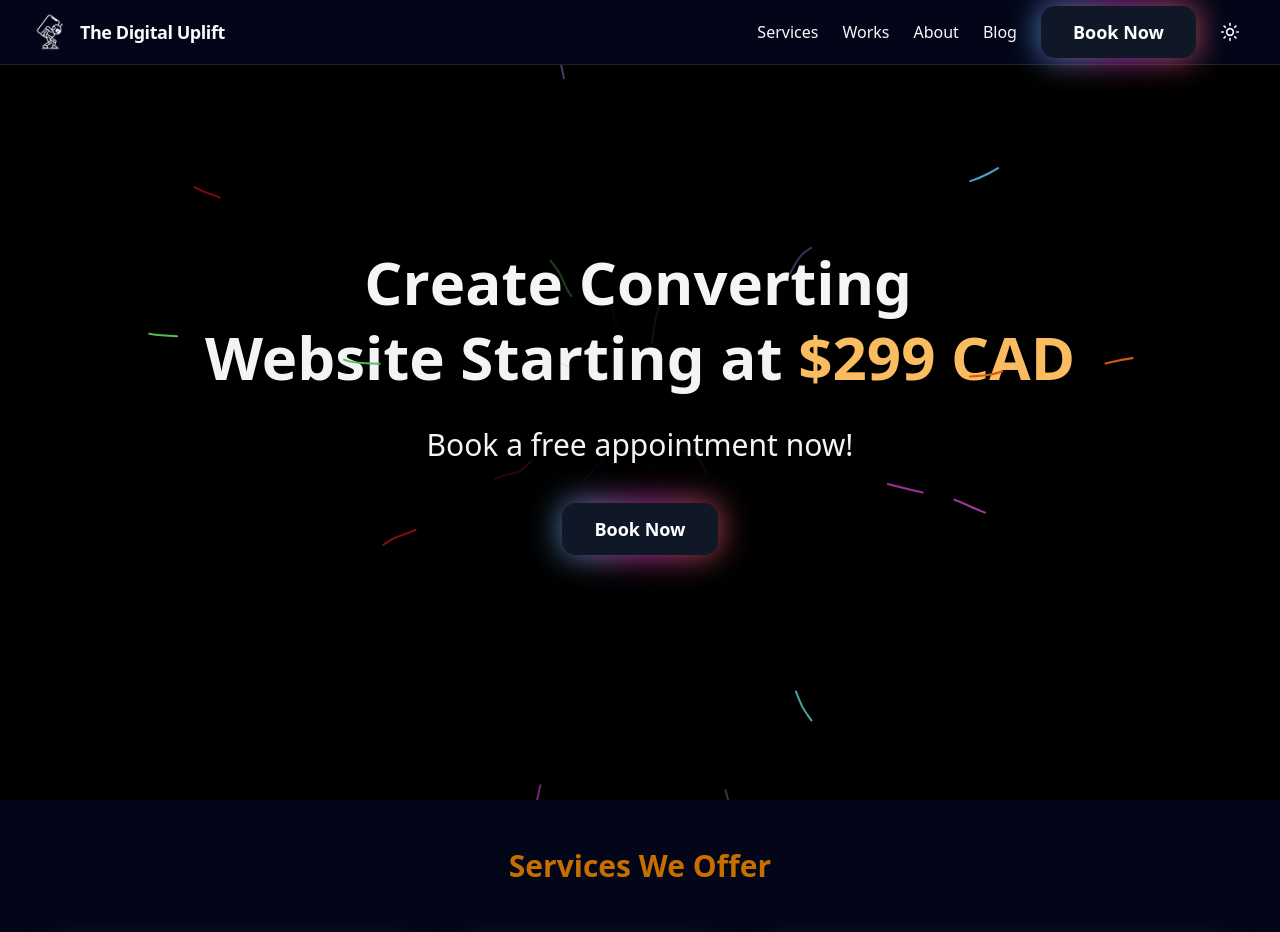
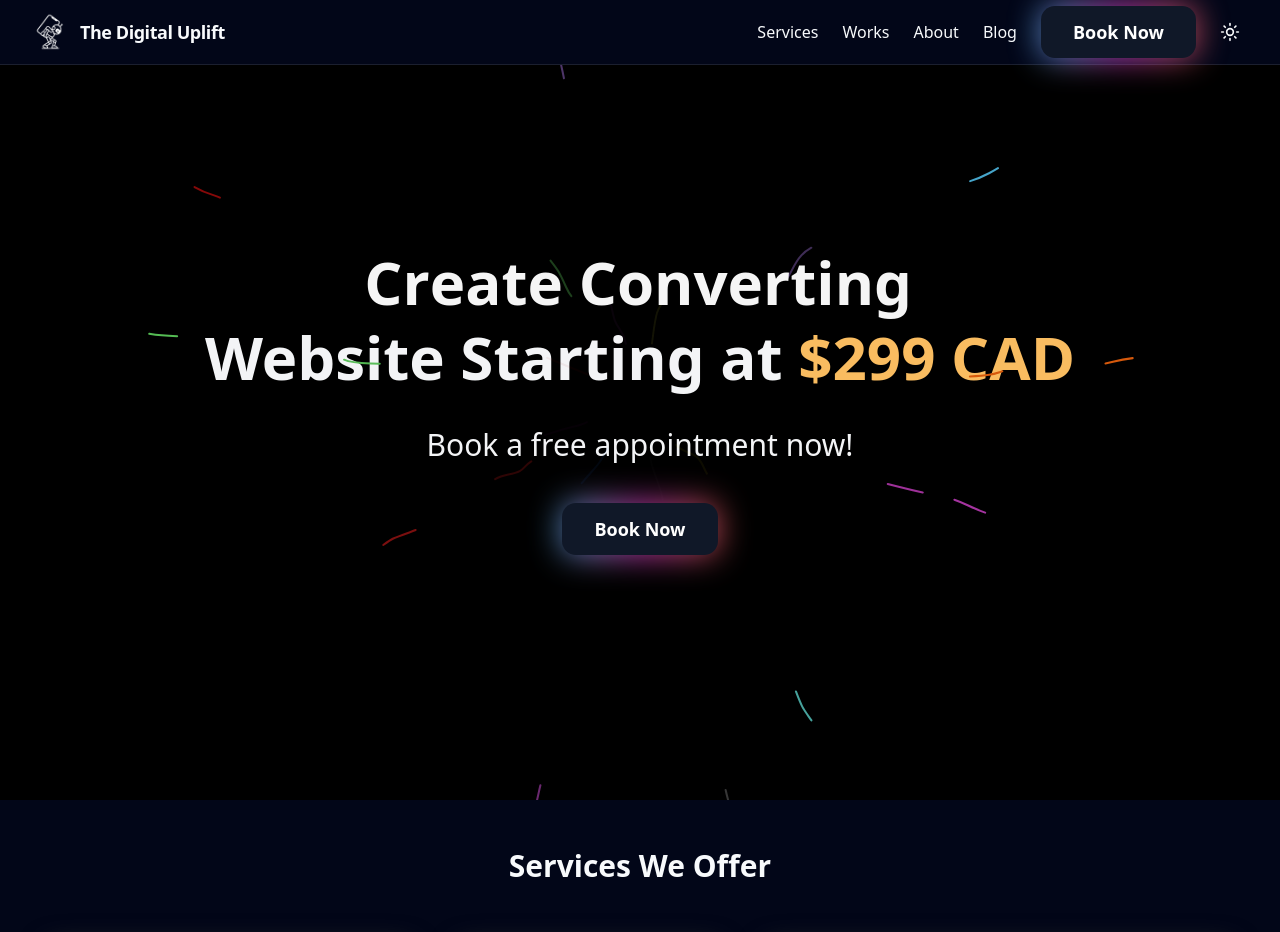
Before and after one commit to abhiram-shaji/the-digital-uplift, a Next.js app: page / in a window 1280 px wide. Shown: the top 932 px of the page. Built offline with nearby package versions, Linux system fonts and the light colour scheme.

Commit message:
feat : add cta to services section

```diff
--- a/src/app/globals.css
+++ b/src/app/globals.css
@@ -127,7 +127,4 @@
     @apply bg-background text-foreground;
   }
 
-  h2 {
-    color: #C76E00;
-  }
 }
--- a/src/app/services-the-digital-uplift/page.tsx
+++ b/src/app/services-the-digital-uplift/page.tsx
@@ -10,6 +10,7 @@ import {
   Rocket,
 } from 'lucide-react';
 import { Card, CardHeader, CardTitle, CardContent } from '@/components/ui/card';
+import BookingModalTrigger from '@/components/ui/BookingModalTrigger';
 
 export const dynamic = 'force-static';
 
@@ -90,10 +91,11 @@ export default function ServicesPage() {
       <div className="text-center mt-16">
         <Rocket className="mx-auto mb-4 w-8 h-8 text-primary" />
         <h2 className="text-2xl font-semibold">Explore Our Services</h2>
-        <p className="mt-2 text-muted-foreground max-w-xl mx-auto">
+        <p className="my-4 text-muted-foreground max-w-xl mx-auto">
           No matter the stage or size of your business, we are ready to help you grow with powerful digital tools.
           Reach out today to discuss how we can bring your vision to life.
         </p>
+        <BookingModalTrigger />
       </div>
     </div>
   );
--- a/src/components/sections/WhyChooseReact.tsx
+++ b/src/components/sections/WhyChooseReact.tsx
@@ -65,9 +65,9 @@ const points = [
 export default function WhyChooseReactPage() {
   return (
     <section className="mb-12 text-center">
-      <h1 className="text-2xl sm:text-3xl font-bold mb-8">
+      <h2 className="text-2xl sm:text-3xl font-bold mb-8">
         Why Choose Us ?
-      </h1>
+      </h2>
 
       <div className="flex flex-col sm:grid sm:grid-cols-2 lg:grid-cols-3 gap-4 overflow-x-auto sm:overflow-visible">
         {points.map(({ icon: Icon, title, description }, i) => (
```
